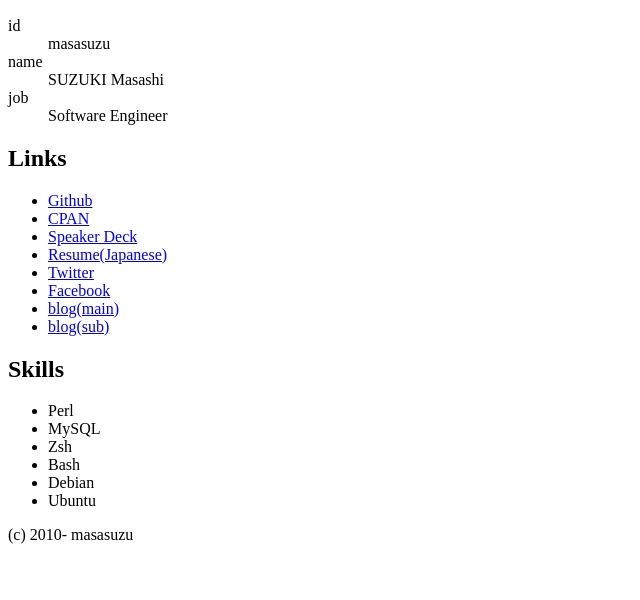
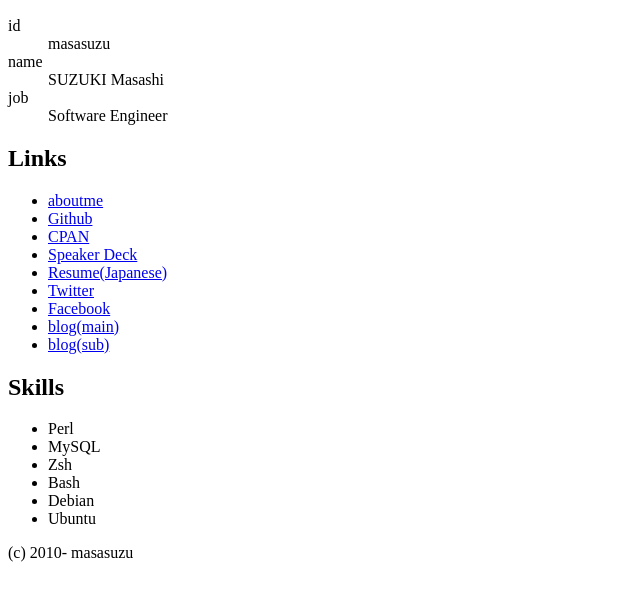
Before and after one commit to masasuzu/masasuzu.github.io, a plain HTML site: page index.html in a window 1280 px wide. Shown: the part 110-710 px from the top of the page, without its empty margins (0-640 px from the left). Drawn offline with Linux system fonts and the light colour scheme.

Commit message:
Update index.html

```diff
--- a/index.html
+++ b/index.html
@@ -23,12 +23,13 @@
     <section>
       <h2>Links</h2>
       <ul>
-        <li><a href="http://github.com/masasuzu/">Github</a></li>
+        <li><a href="https://about.me/masasuzu">aboutme</a></li>
+        <li><a href="https://github.com/masasuzu/">Github</a></li>
         <li><a href="https://metacpan.org/author/MASASUZU">CPAN</a></li>
         <li><a href="https://speakerdeck.com/masasuzu">Speaker Deck</a></li>
         <li><a href="https://github.com/masasuzu/resume">Resume(Japanese)</a></li>
-        <li><a href="http://twitter.com/masasuz">Twitter</a></li>
-        <li><a href="http://www.facebook.com/profile.php?id=100000081625214">Facebook</a></li>
+        <li><a href="https://twitter.com/masasuz">Twitter</a></li>
+        <li><a href="https://www.facebook.com/profile.php?id=100000081625214">Facebook</a></li>
         <li><a href="http://masasuzu.hatenablog.jp/">blog(main)</a></li>
         <li><a href="http://masasuzu.hatenadiary.jp/">blog(sub)</a></li>
       </ul>
```
